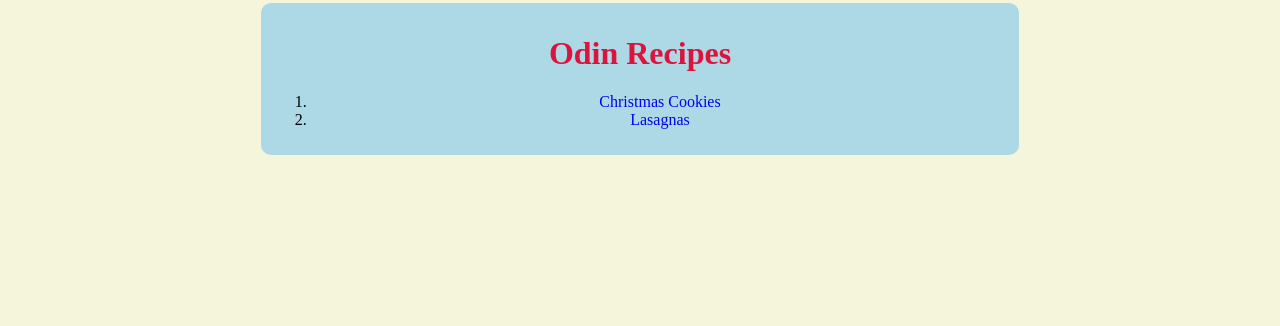
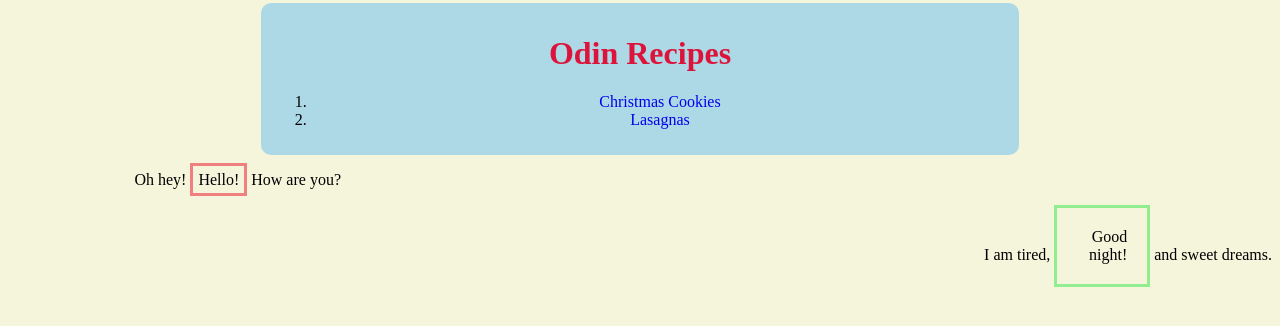
Before and after one commit to Kino6F/odin-recipes, a plain HTML site: page index.html in a window 1280 px wide. Shown: the part 330-656 px from the top of the page. Drawn offline with Linux system fonts and the light colour scheme.

Commit message:
Adding inline and inline blocks examples to index.html

```diff
--- a/index.html
+++ b/index.html
@@ -5,7 +5,7 @@
     <meta http-equiv="X-UA-Compatible" content="IE=edge">
     <meta name="viewport" content="width=device-width, initial-scale=1.0">
     <title>Odin Recipes</title>
-    <link rel="stylesheet" href="style.css"
+    <link rel="stylesheet" href="style.css">
 </head>
 <body>
 
@@ -19,5 +19,12 @@
             <li><a href="./recipes/lasagna.html">Lasagnas</a></li>
         </ol>
     </div>
+
+    <div id="position-left">
+        <p>Oh hey! <span id="hello-left">Hello!</span> How are you?</p>
+    </div>
+    <div id="position-right">
+        <p>I am tired, <span id="night-right">Good night!</span> and sweet dreams.</p>
+    </div>
 </body>
 </html>
--- a/style.css
+++ b/style.css
@@ -21,3 +21,22 @@ h1{
     border-radius: 10px;
     padding: 10px;
 }
+#position-left{
+    text-align: left;
+    margin-left: 10%;
+}
+#position-right{
+    text-align: right;
+}
+span#hello-left{
+    border-style: solid;
+    border-color: lightcoral;
+    padding: 5px;
+}
+span#night-right{
+    display: inline-block;
+    border-style: solid;
+    border-color: lightgreen;
+    width: 50px;
+    padding: 20px;
+}
```
